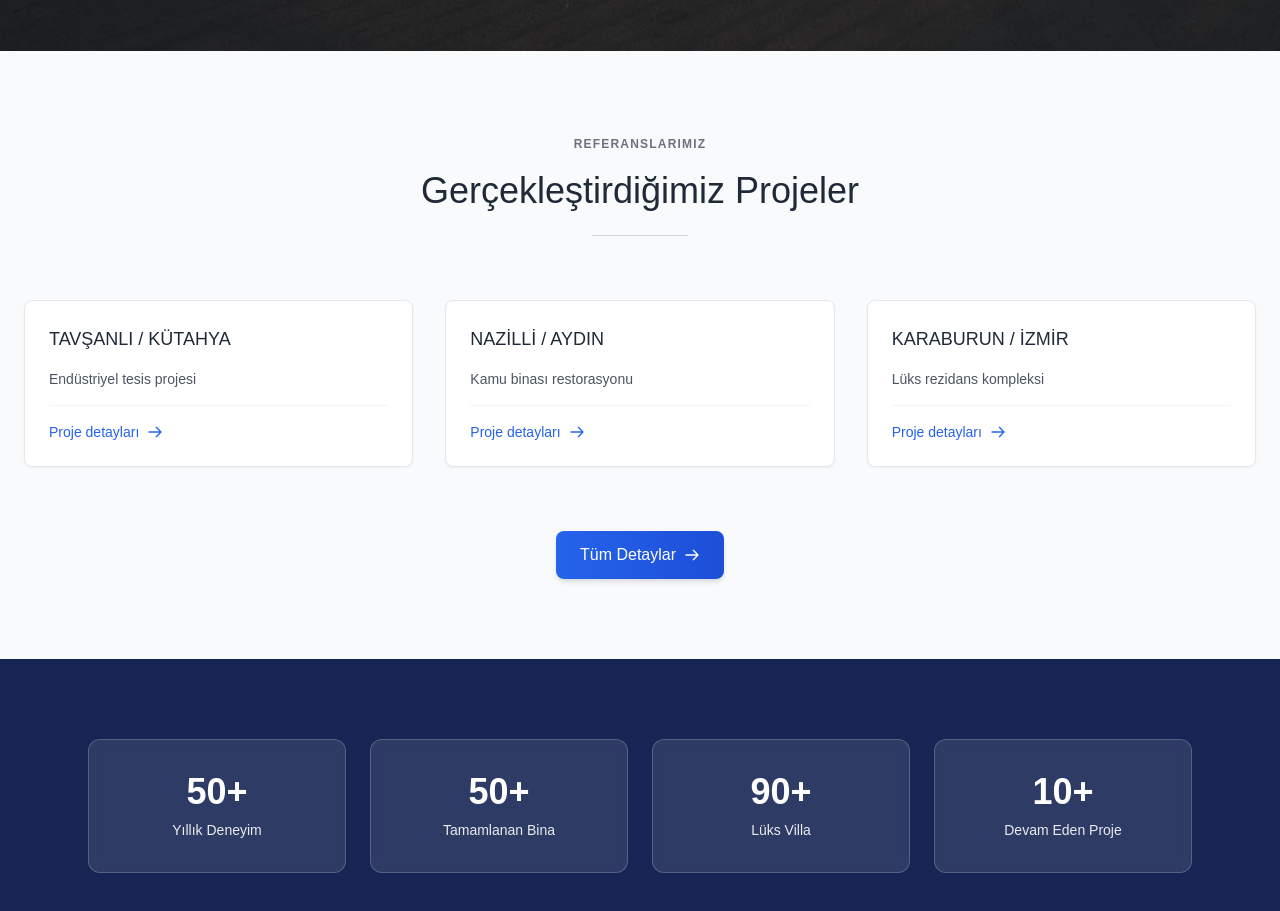
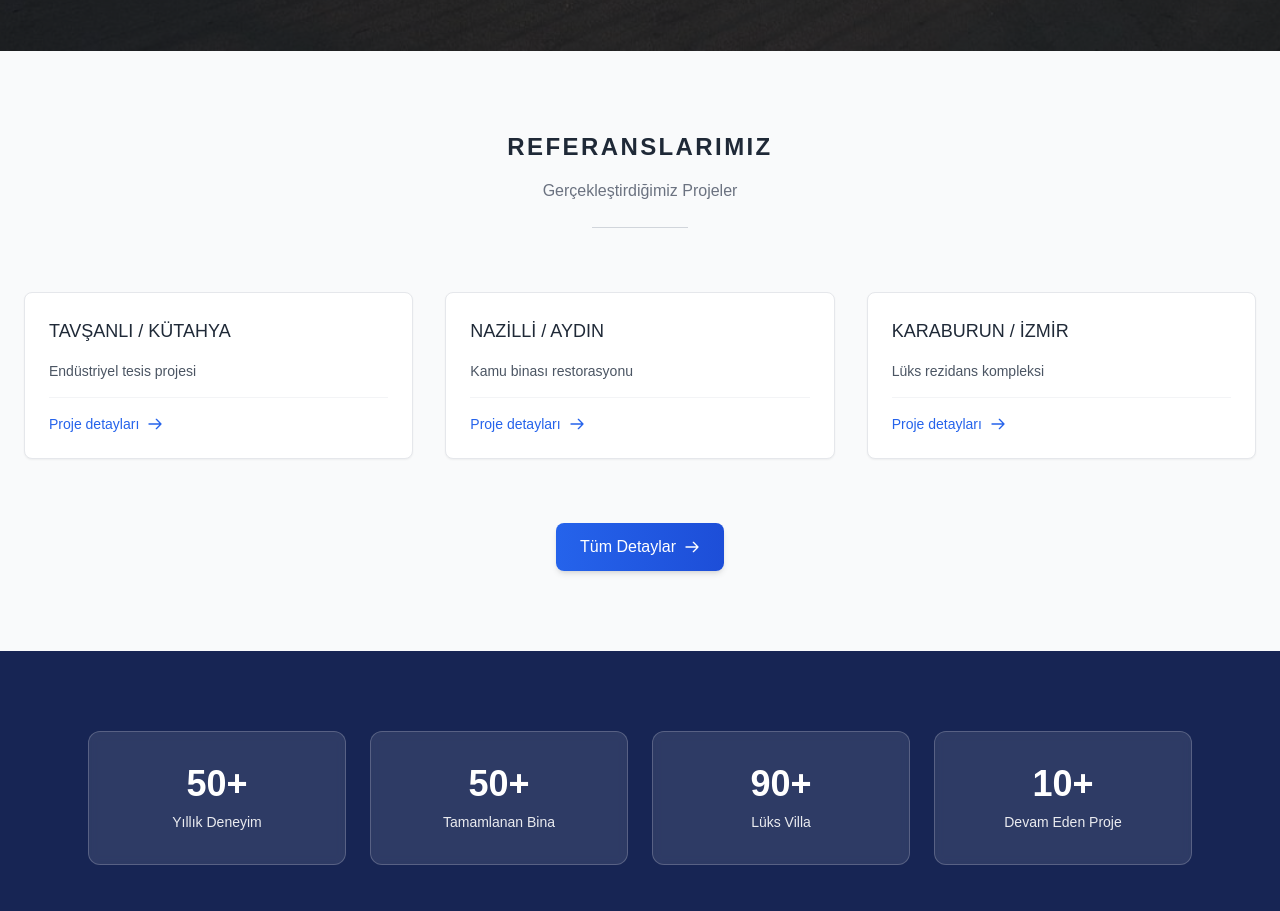
Before and after one commit to ardaaskinn01/nurettin-tutak, a Next.js app: page / in a window 1280 px wide. Shown: the part 4620-5531 px from the top of the page. Built offline with nearby package versions, Linux system fonts and the light colour scheme.

Commit message:
last commit

```diff
--- a/src/app/hakkinda/page.js
+++ b/src/app/hakkinda/page.js
@@ -39,7 +39,7 @@ export default function Hakkinda() {
               2000 yılı itibarıyla, ikinci kuşak temsilcimiz Nurettin Tutak liderliğinde önemli bir vizyon değişimi yaşanmış; şirket yalnızca PVC ve cam üretimiyle sınırlı kalmayıp inşaat, müteahhitlik, taşımacılık, otomotiv alım satımı, araç kiralama ve devlet ihaleleri gibi farklı alanlara da açılmıştır. Türkiye'nin 81 iline yayılan hizmet ağıyla büyük ölçekli projelere ve güçlü iş ortaklıklarına imza atılmıştır.
             </p>
             <p>
-              Bu süreçte kurulan NRT İnşaat A.Ş., tek ortaklı bir yapı olarak Nurettin Tutak öncülüğünde; kentsel dönüşüm projeleri, konut ve villa inşaatları üzerine uzmanlaşmıştır. Şu anda Aydın Nazilli'de hayata geçirilen 90 villalık proje, modern mimari anlayışı ve yüksek yapı kalitesi ile bölgeye değer katmaktadır. Aynı zamanda Kuşadası, Çeşme, Urla ve Çiğli gibi bölgelerde taşeronluk inşaat faaliyetleriyle aktif olarak yer almaktadır.
+              Bu süreçte kurulan NRT Grup İnşaat A.Ş., tek ortaklı bir yapı olarak Nurettin Tutak öncülüğünde; kentsel dönüşüm projeleri, konut ve villa inşaatları üzerine uzmanlaşmıştır. Şu anda Aydın Nazilli'de hayata geçirilen 90 villalık proje, modern mimari anlayışı ve yüksek yapı kalitesi ile bölgeye değer katmaktadır. Aynı zamanda Kuşadası, Çeşme, Urla ve Çiğli gibi bölgelerde taşeronluk inşaat faaliyetleriyle aktif olarak yer almaktadır.
             </p>
             <p>
               Genişleyen faaliyet alanlarımız doğrultusunda şirketimiz, taşımacılık ve araç kiralama hizmetlerini de başarıyla sürdürmektedir. Almanya, Kıbrıs, Bodrum ve İzmir merkezli organizasyonumuzla, makam araçları da dahil olmak üzere toplam 950 araçlık filomuz, bireysel ve kurumsal müşterilere güvenli ve konforlu çözümler sunmaktadır.
@@ -128,7 +128,7 @@ export default function Hakkinda() {
                 </div>
                 <div className="bg-gray-900/80 border border-gray-700 rounded-xl p-6 w-full backdrop-blur-sm">
                   <h3 className="text-2xl font-bold text-white mb-1">Nurettin Tutak</h3>
-                  <p className="text-blue-400 font-medium">NRT İnşaat A.Ş. Yönetim Kurulu Başkanı</p>
+                  <p className="text-blue-400 font-medium">NRT Grup İnşaat A.Ş. Yönetim Kurulu Başkanı</p>
                   <div className="mt-4 h-px bg-gradient-to-r from-transparent via-blue-500 to-transparent opacity-50"></div>
                 </div>
               </div>
--- a/src/app/page.js
+++ b/src/app/page.js
@@ -359,8 +359,8 @@ export default function Home() {
         >
           <div className="relative z-10 max-w-7xl mx-auto px-6">
             <div className="text-center mb-16">
-              <span className="text-xs font-semibold text-gray-500 tracking-widest uppercase">REFERANSLARIMIZ</span>
-              <h2 className="mt-4 text-3xl md:text-4xl font-light text-gray-800">Gerçekleştirdiğimiz Projeler</h2>
+              <span className="text-2xl font-semibold text-gray-800 tracking-widest uppercase">REFERANSLARIMIZ</span>
+              <h2 className="mt-4 text-md md:text-md font-light text-gray-500">Gerçekleştirdiğimiz Projeler</h2>
               <div className="mt-6 h-px w-24 bg-gray-300 mx-auto"></div>
             </div>
 
```
